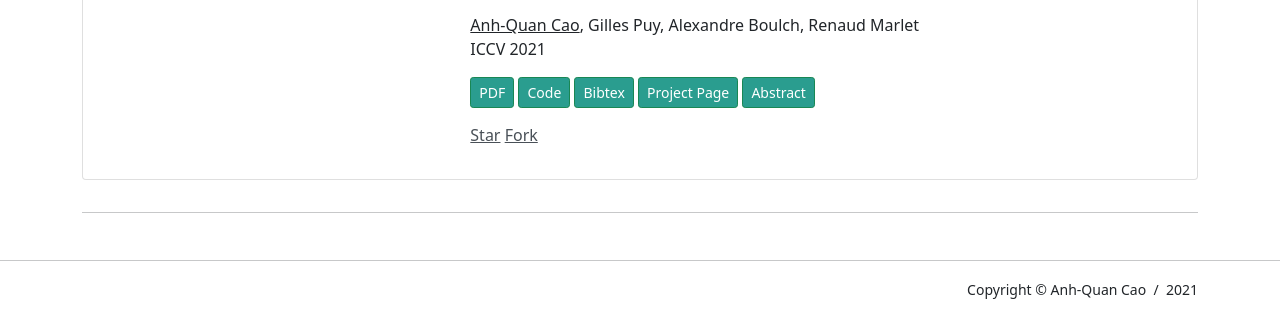
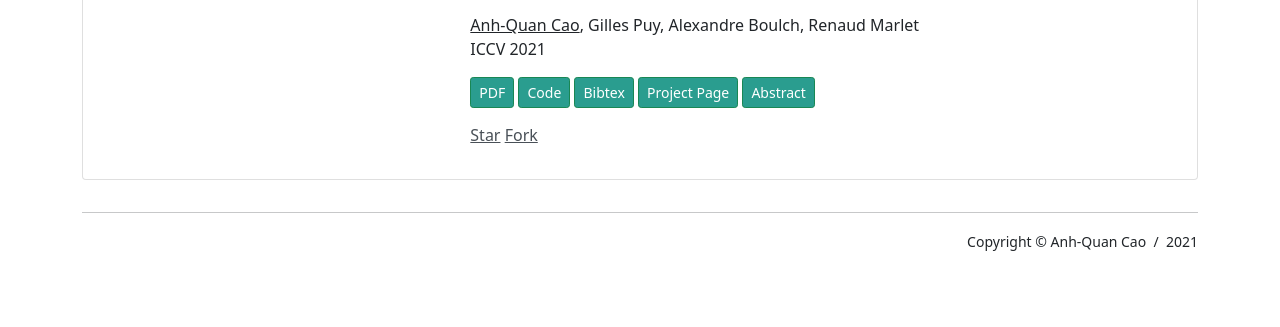
Before and after one commit to anhquancao/anhquancao_old.github.io, a plain HTML site: page index.html in a window 1280 px wide. Shown: the part 1139-1466 px from the top of the page. After the commit the page ends 1418 px from the top, so only its background shows below. Drawn offline with nearby package versions, Linux system fonts and the light colour scheme; some icons are missing.

Commit message:
Update index.html

```diff
--- a/index.html
+++ b/index.html
@@ -446,8 +446,8 @@
     </div>
 </div>
 
-<div style="height:15px;"></div>
-<hr>
+<!-- <div style="height:15px;"></div>
+<hr> -->
 <div class="container">
     <footer>
         <p align="right"><small>Copyright &#169; Anh-Quan Cao &nbsp;/&nbsp; 2021</small></p>
```
